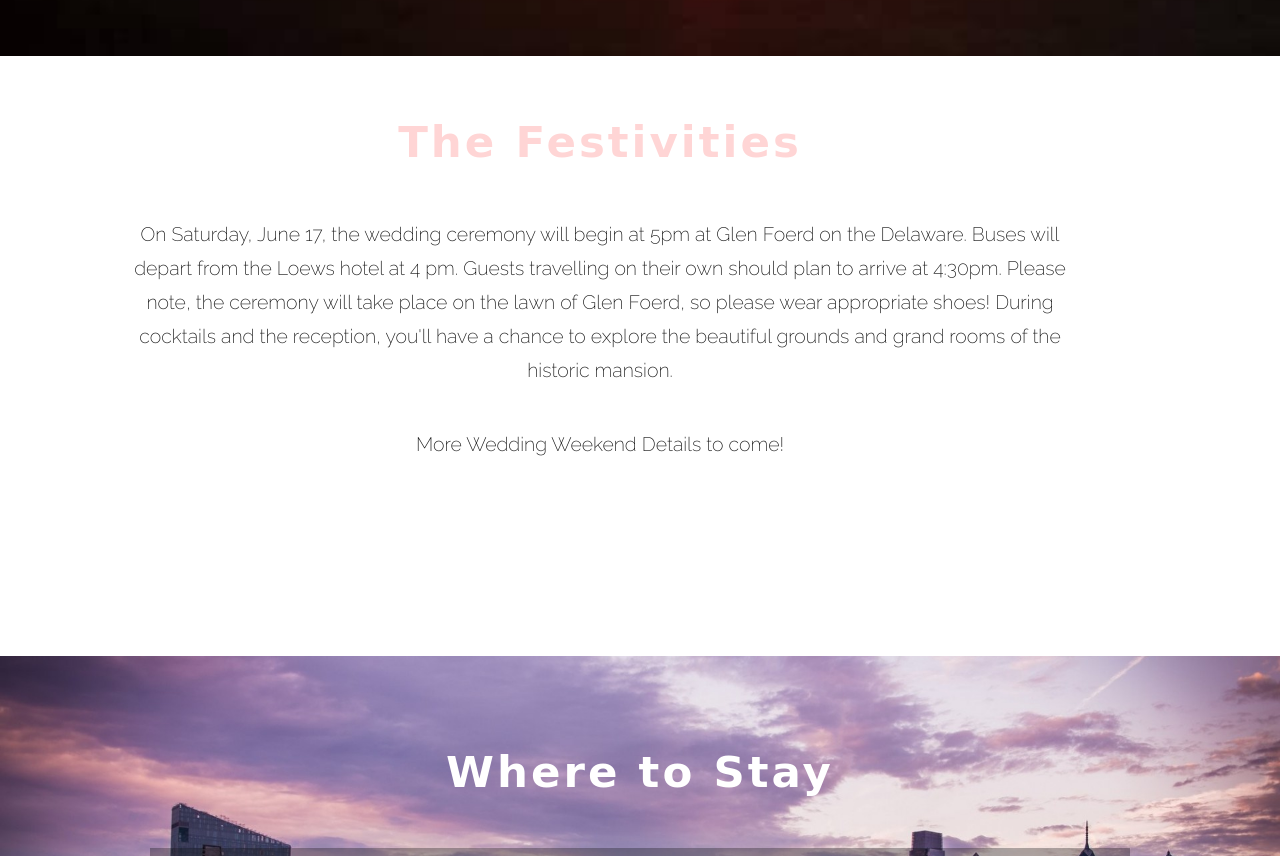
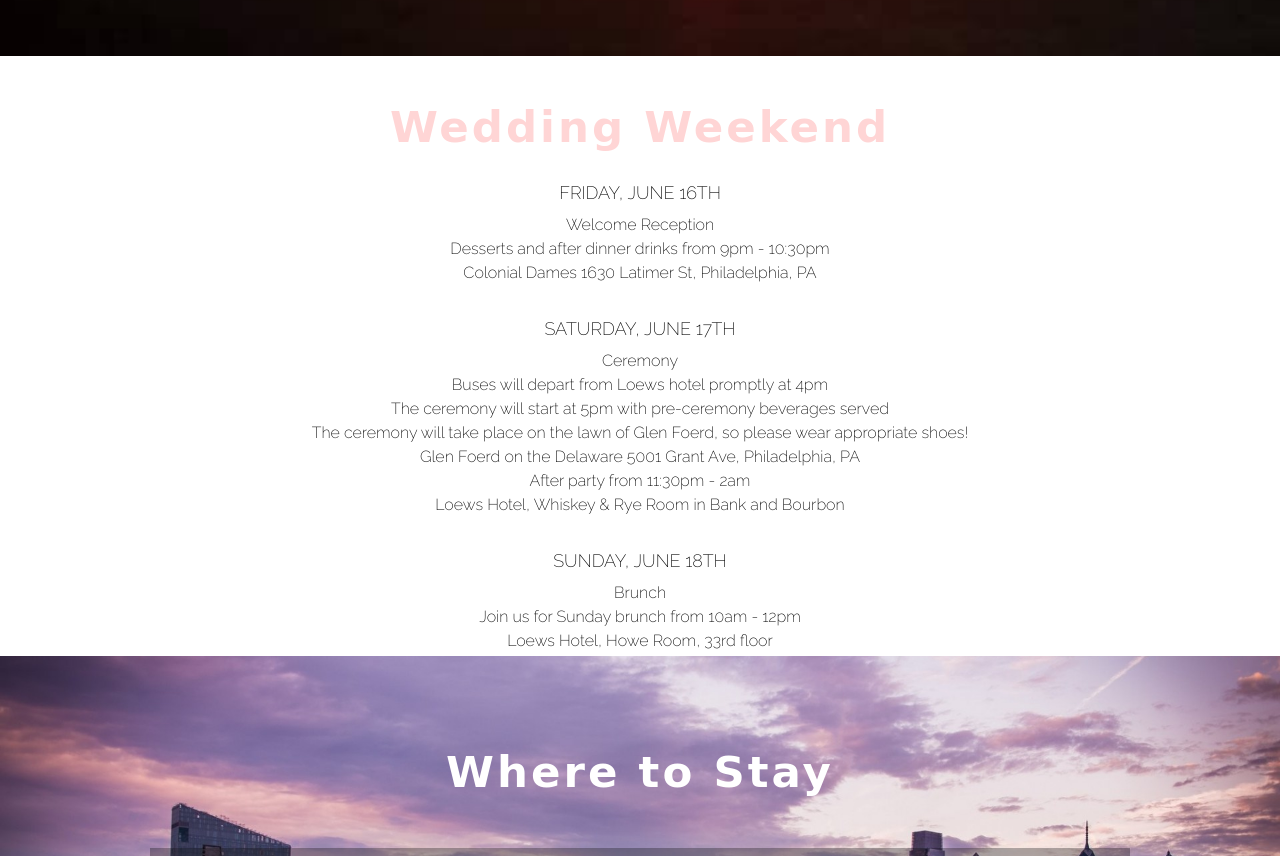
Before and after one commit to CarleneL/WeddingWebsite, a plain HTML site: page index.html in a window 1280 px wide. Shown: the part 3273-4129 px from the top of the page. Drawn offline with nearby package versions, Linux system fonts and the light colour scheme; a web font is replaced by a local one.

Commit message:
wedding details section

```diff
--- a/css/stylesheet.css
+++ b/css/stylesheet.css
@@ -599,6 +599,7 @@ a#dirs{
 #accomodations1, #accomodations3, #gifts{
 	padding: 60px 0 0 0;
 }
+
 #accomodations2 {
 	background-image: url("../images/glenFoerd.jpg");
 	background-repeat: no-repeat;
@@ -619,11 +620,27 @@ a#dirs{
   -o-background-size: cover;
 }
 
-#accomodations2{
-	/*width: 1200px;*/
+#accomodations4 {
+	/*background-image: url("../images/glenFoerd.jpg");*/
+	background-repeat: no-repeat;
+	background-position: center center;
+	background-attachment: fixed;
+	height: 600px;
+	overflow: hidden;
+	background-size: cover;
+	min-width: 100%;
+    min-height: 100%;
+    top: 0;
+    left: 0;
+	color: #fff;
+	padding: 90px 0 0 0;
+	/*height: 100%; */
+	-webkit-background-size: cover;
+  -moz-background-size: cover;
+  -o-background-size: cover;
 }
 
-.stayDetails, .festivityDetails, .gift_container{
+.stayDetails, .festivityDetails, .gift_container, .timings{
 	margin: 0 auto;
     min-width: 980px;
     overflow: auto;
@@ -650,6 +667,9 @@ a#dirs{
 	background: rgba(9,9,9,.3);
 }
 
+.box2 {
+	background-color: #fff;
+}
 
 
 /*#leftText, #rightText{
@@ -672,12 +692,12 @@ a#dirs{
 	font-size: 2em;
 }	*/
 
-#deets {
+/*#deets {
 	margin: 0 auto;
     min-width: 980px;
     overflow: auto;
     width: 980px;
-}
+}*/
 
 .weekendDetails{
 	padding-left: 10px;
@@ -699,9 +719,16 @@ a#dirs{
 	text-transform: uppercase;
 }
 
-.suggestions {
+.timings {
+	font-size: 16px;
+	color: black;
+}
+
+
+.suggestions, .timings {
 	overflow: hidden;
 }
+
 
 .suggestions div{
 	float: left;
@@ -709,7 +736,7 @@ a#dirs{
 	margin-top: 40px;
 }
 
-.suggestions div ul{
+.suggestions div ul, .timings div ul{
 	padding:0;
 	margin: 0;
 	list-style: none;
@@ -1039,6 +1066,13 @@ a#dirs{
 			width: 1200px;
 		}
 
+		#accomodations4 {
+			/*background: url("../images/glenFoerd.jpg") 50% 0 no-repeat fixed;*/
+			/*background: url("../images/glenFoerd.jpg") 50% 0 no-repeat;*/
+			height: 768px;
+			background-position: 50% 0px;
+			width: 1200px;
+		}
 
 
 		/* Engagement shoot */
@@ -1079,7 +1113,7 @@ a#dirs{
     }
 
     @media only screen and (max-width : 1024px){
-    	#banner, #theStory, #accomodations2, #gallery {
+    	#banner, #theStory, #accomodations2, #accomodations4, #gallery {
     		width:1200px;
     	}
 
--- a/index.html
+++ b/index.html
@@ -539,26 +539,79 @@
 
 
 		<!--Accomodations and Things to do -->
-
+<!--
 		<div id="accomodations1" >
 			<a id="accomodations1" class="smooth"></a>
 			<div class="festivityDetails">
 
-
+				 -->
 				<!-- <div class="row">
 					<div class="col-xs-12 deets">	 -->
-						<div class="center">
+						<!-- <div class="center">
 
 							<h1 class="header">The Festivities</h1>
 							<p class="weekendDetails">On Saturday, June 17, the wedding ceremony will begin at 5pm at Glen Foerd on the Delaware. Buses will depart from the Loews hotel at 4 pm. Guests travelling on their own should plan to arrive at 4:30pm. Please note, the ceremony will take place on the lawn of Glen Foerd, so please wear appropriate shoes! During cocktails and the reception, you&#39;ll have a chance to explore the beautiful grounds and grand rooms of the historic mansion. </p>
 							<p> More Wedding Weekend Details to come!</p>
 
-						</div>
+						</div> -->
 					<!-- </div>
 
 				</div> -->
+<!-- 			</div>
+		</div> -->
+			<div id="accomodations4" style="padding:50px 0 0 0;">
+				<a id="accomodations4" class="smooth"></a>
+				<div class="stayDetails">
+
+					<div class="center">
+
+						<!-- <div class="col-xs-12">
+							<div id="leftText"> -->
+								<h1 class="header" style="margin-top:-55px; margin-bottom:10px">Wedding Weekend</h1>
+								<div class="box2">
+									<div class = "timings">
+										<div>
+											<h4 class= "smHeader" >Friday, June 16th</h4>
+											<ul>
+												<li> Welcome Reception </li>
+												<li>Desserts and after dinner drinks from 9pm - 10:30pm</li>
+												<li>Colonial Dames 1630 Latimer St, Philadelphia, PA</li>
+											</ul>
+										</div>
+										<br>
+										<div>
+											<h4 class= "smHeader">Saturday, June 17th</h4>
+											<ul>
+												<li> Ceremony </li>
+												<li>Buses will depart from Loews hotel promptly at 4pm </li>
+												<li>The ceremony will start at 5pm with pre-ceremony beverages served </li>
+												<li>The ceremony will take place on the lawn of Glen Foerd, so please wear appropriate shoes! </li>
+				    							<li>Glen Foerd on the Delaware 5001 Grant Ave, Philadelphia, PA </li>
+				    							<li>After party from 11:30pm - 2am </li>
+												<li>Loews Hotel, Whiskey &amp; Rye Room in Bank and Bourbon</li>
+											</ul>
+										</div>
+										<br>
+										<div>
+											<h4 class= "smHeader">Sunday, June 18th</h4>
+											<ul>
+												<li> Brunch </li>
+												<li>Join us for Sunday brunch from 10am - 12pm </li>
+												<li>Loews Hotel, Howe Room, 33rd floor</li>
+											</ul>
+										</div>
+
+
+									</div>
+
+								</div>
+
+					</div>
+				</div>
 			</div>
-		</div>
+
+
+
 
 
 		<div id="accomodations2" >
```
